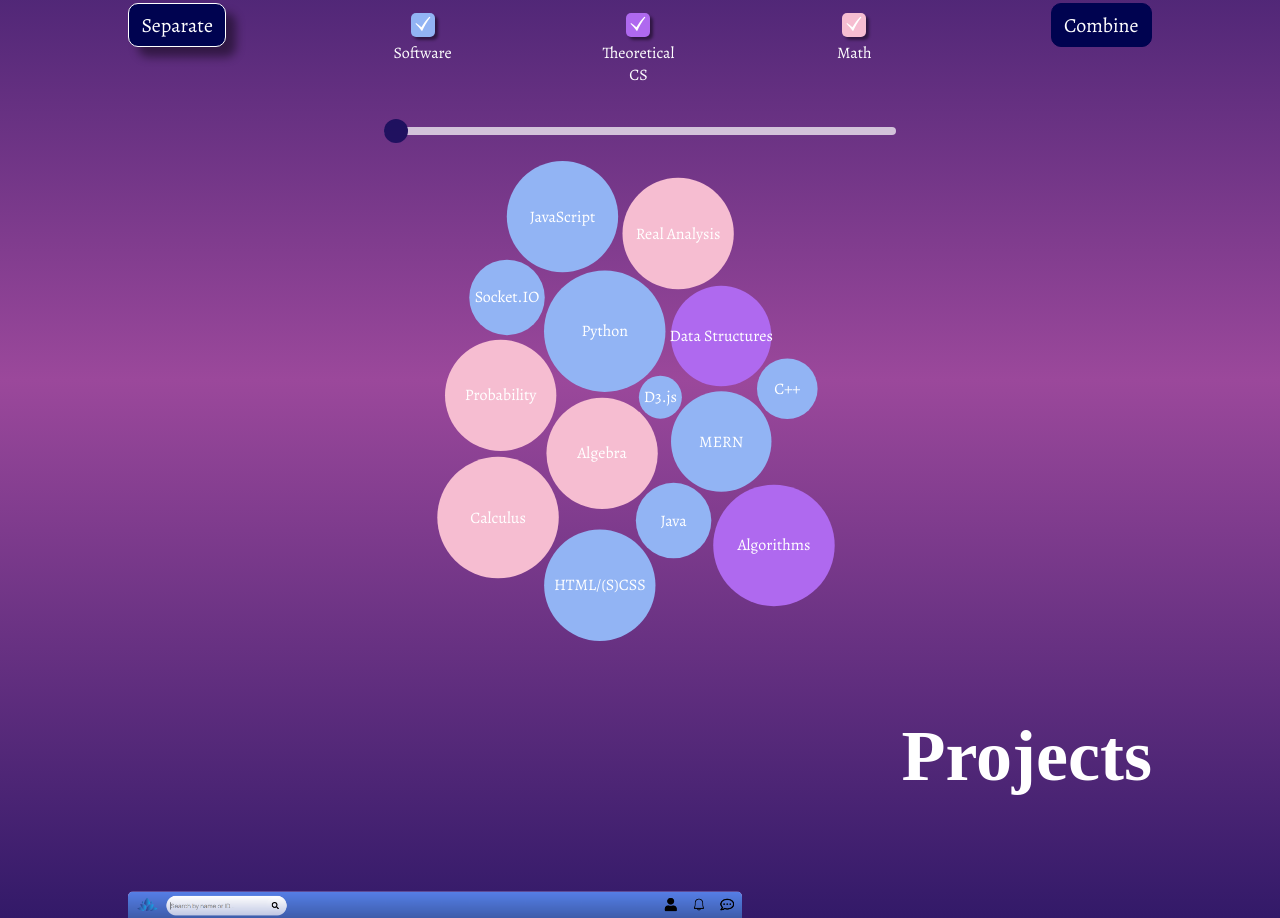
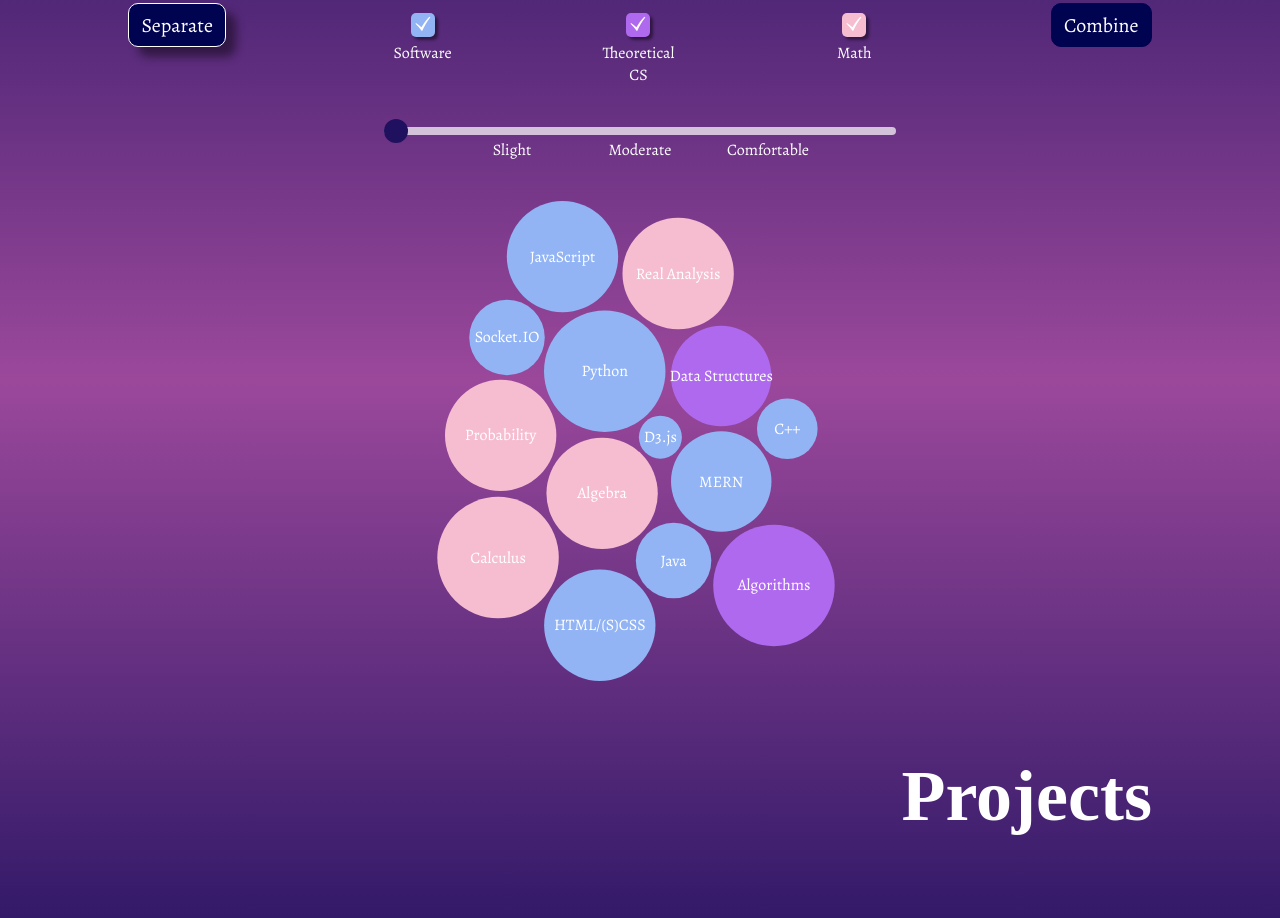
Before and after one commit to jesseyang432/jesseyang432.github.io, a React (Create React App) app: page / in a window 1280 px wide. Shown: the part 1220-2138 px from the top of the page. Built offline with nearby package versions, Linux system fonts and the light colour scheme; a web font is replaced by a local one.

Commit message:
added text beneath slider

```diff
--- a/src/components/modules/Explore.js
+++ b/src/components/modules/Explore.js
@@ -270,6 +270,9 @@
                 </div>
                 <div className="Explore-slider-container exp-fadeIn">
                     <input className="Explore-slider" type="range" min="0" max="10" step="0.1" value={this.state.minFamiliarity} onChange={this.changeMinFamiliarity}></input>
+                    <p className="Explore-slider-slight">Slight</p>
+                    <p className="Explore-slider-moderate">Moderate</p>
+                    <p className="Explore-slider-comfortable">Comfortable</p>
                 </div>
                 <div id="explore" ref={el => (this.el = el)}>{this.getTooltip()}</div>
             </div>
--- a/src/components/modules/_Explore.scss
+++ b/src/components/modules/_Explore.scss
@@ -141,13 +141,35 @@
 }
 
 .Explore-slider-container {
-	margin: 10vh 0 5vh 0;
+	margin: 10vh auto;
 	display: flex;
 	justify-content: center;
+	width: 50%;
+
+	.Explore-slider-slight {
+		position: absolute;
+		top: 12px;
+		left: 25%;
+		transform: translate(-50%);
+	}
+
+	.Explore-slider-moderate {
+		position: absolute;
+		top: 12px;
+		left: 50%;
+		transform: translate(-50%);
+	}
+
+	.Explore-slider-comfortable {
+		position: absolute;
+		top: 12px;
+		left: 75%;
+		transform: translate(-50%);
+	}
 
 	input {
 		-webkit-appearance: none;
-		width: 50%;
+		width: 100%;
 		height: 8px;
 		border-radius: 4px;
 		outline: none;
@@ -384,8 +406,9 @@
 	}
 
 	.Explore-slider-container {
-		input {
-			width: 100%;
-		}
+		width: 100%;
+		// input {
+		// 	width: 100%;
+		// }
 	}
 }
--- a/src/components/styles.css
+++ b/src/components/styles.css
@@ -1028,18 +1028,43 @@
 }
 
 .Explore-slider-container {
-  margin: 10vh 0 5vh 0;
+  margin: 10vh auto;
   display: -webkit-box;
   display: -ms-flexbox;
   display: flex;
   -webkit-box-pack: center;
       -ms-flex-pack: center;
           justify-content: center;
+  width: 50%;
+}
+
+.Explore-slider-container .Explore-slider-slight {
+  position: absolute;
+  top: 12px;
+  left: 25%;
+  -webkit-transform: translate(-50%);
+          transform: translate(-50%);
+}
+
+.Explore-slider-container .Explore-slider-moderate {
+  position: absolute;
+  top: 12px;
+  left: 50%;
+  -webkit-transform: translate(-50%);
+          transform: translate(-50%);
+}
+
+.Explore-slider-container .Explore-slider-comfortable {
+  position: absolute;
+  top: 12px;
+  left: 75%;
+  -webkit-transform: translate(-50%);
+          transform: translate(-50%);
 }
 
 .Explore-slider-container input {
   -webkit-appearance: none;
-  width: 50%;
+  width: 100%;
   height: 8px;
   border-radius: 4px;
   outline: none;
@@ -1410,7 +1435,7 @@
   .Explore-button-aisle .Explore-checkboxes {
     width: 100%;
   }
-  .Explore-slider-container input {
+  .Explore-slider-container {
     width: 100%;
   }
 }
```
Also changed, not shown: 2 other files (tests, documents, lock files or other folders).
